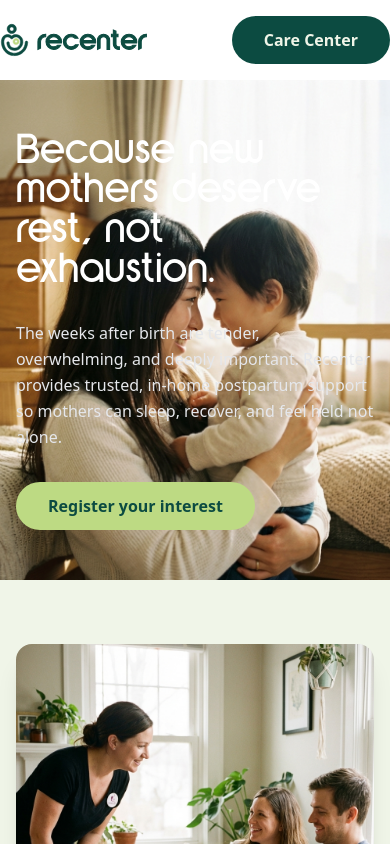
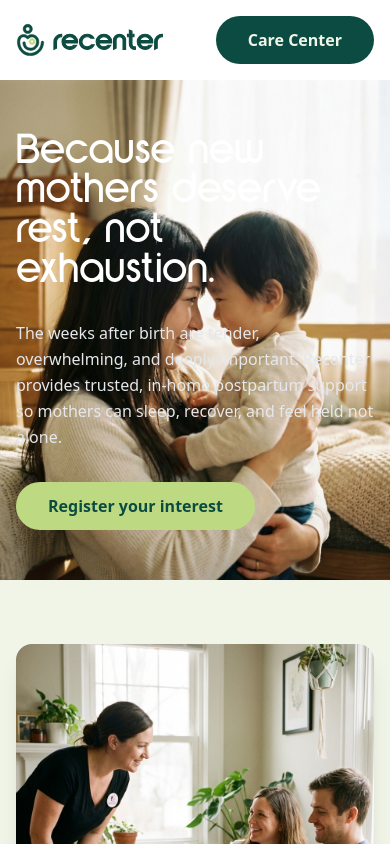
Before and after one commit to Moshood-debug/recenter, a Next.js app: page / in a window 390 px wide. Shown: the top 844 px of the page. Built offline with nearby package versions, Linux system fonts and the light colour scheme.

Commit message:
Navbar fix

```diff
--- a/components/layouts/Navbar.jsx
+++ b/components/layouts/Navbar.jsx
@@ -4,7 +4,7 @@ import Image from "next/image";
 const Navbar = () => {
   return (
     <nav className="container mx-auto">
-      <div className="flex justify-between items-center py-4 bg-white ">
+      <div className="flex justify-between items-center py-4 px-4 sm:px-6 xl:px-0 bg-white ">
         <Image
           src="/assets/logos/recenter_logo.svg"
           alt="Logo"
```
